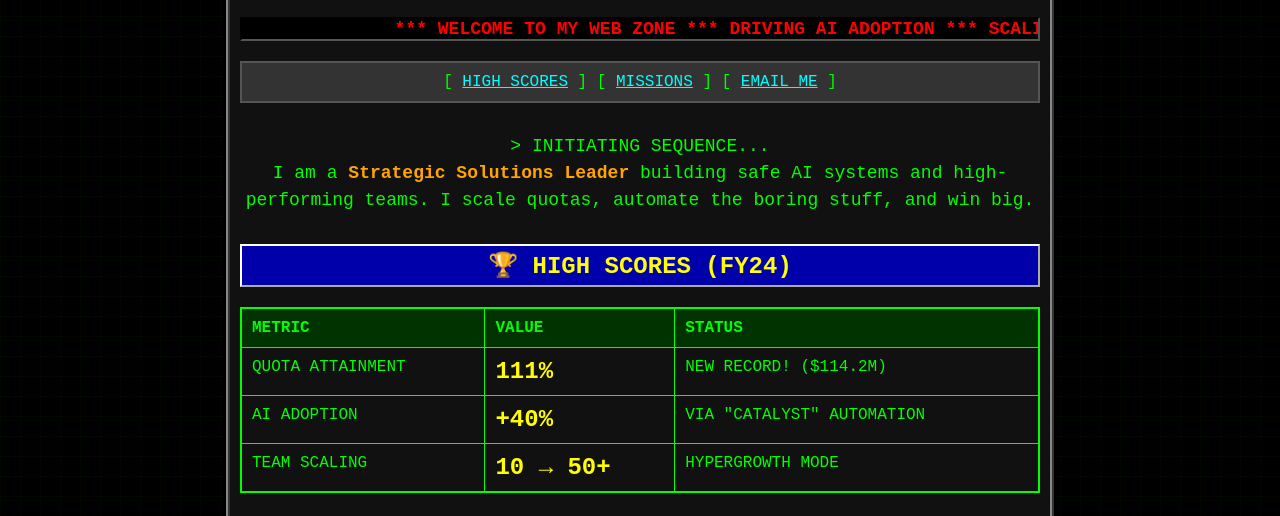
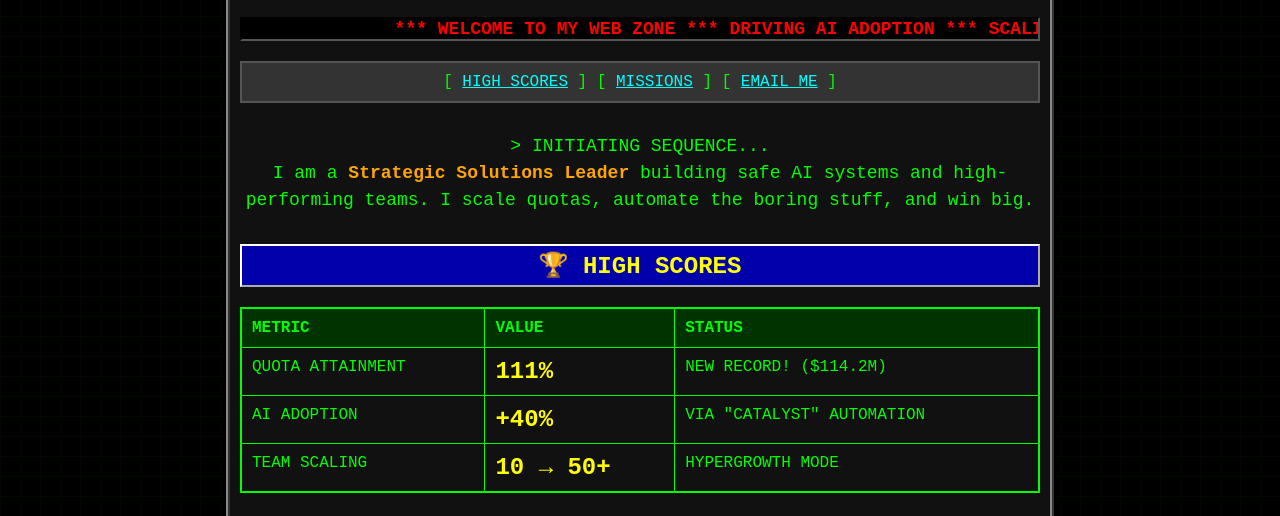
Before and after one commit to AdamTheCreator/AdamTheCreator.github.io, a plain HTML site: page index.html in a window 1280 px wide. Shown: the part 284-800 px from the top of the page. Drawn offline with Linux system fonts and the light colour scheme.

Commit message:
Remove fiscal year from high scores heading

```diff
--- a/index.html
+++ b/index.html
@@ -170,7 +170,7 @@
     </p>
 
     <!-- HIGH SCORES (STATS) -->
-    <h2 id="stats">🏆 HIGH SCORES (FY24)</h2>
+    <h2 id="stats">🏆 HIGH SCORES</h2>
     <table>
         <tr>
             <th>METRIC</th>
```
